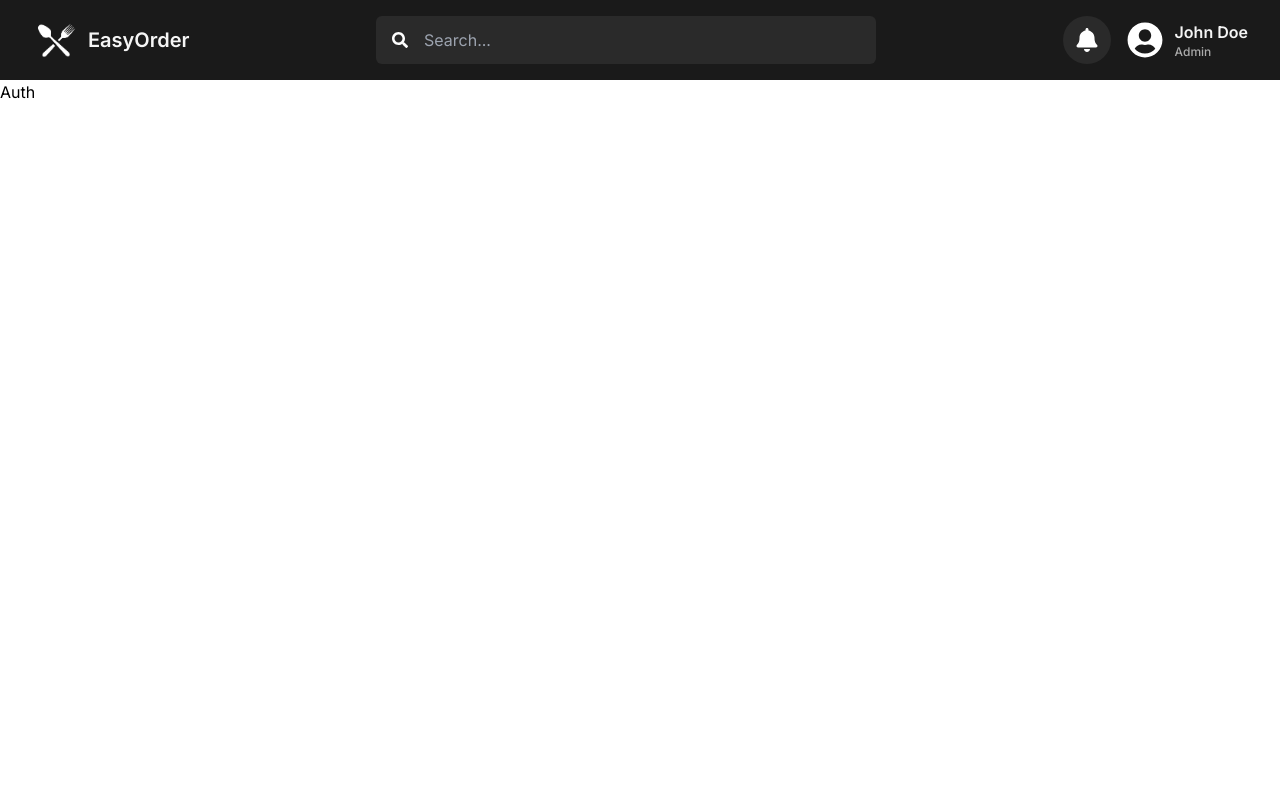
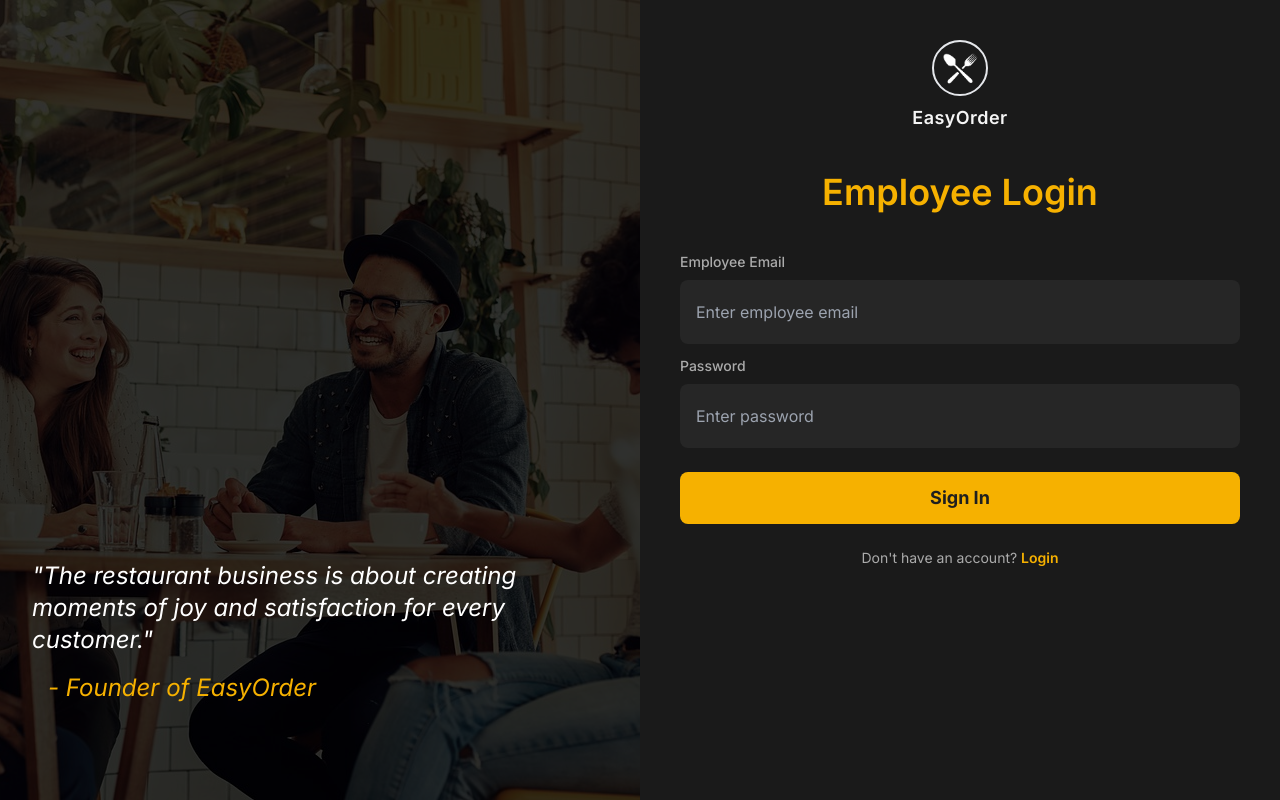
Before and after one commit to AvikNayak22/EasyOrder, a React (Vite) app in the folder pos-frontend/: page /auth in a window 1280 px wide. Built offline with nearby package versions, Linux system fonts and the light colour scheme.

Commit message:
worked on login and register ui design

```diff
--- a/pos-frontend/src/App.jsx
+++ b/pos-frontend/src/App.jsx
@@ -1,11 +1,19 @@
-import { BrowserRouter as Router, Routes, Route } from "react-router-dom";
+import {
+  BrowserRouter as Router,
+  Routes,
+  Route,
+  useLocation,
+} from "react-router-dom";
 import { Auth, Home, Menu, NotFound, Orders, Tables } from "./pages";
 import Header from "./components/shared/Header";
 
-const App = () => {
+function Layout() {
+  const location = useLocation();
+  const hideHeaderRoutes = ["/auth"];
+
   return (
-    <Router>
-      <Header />
+    <>
+      {!hideHeaderRoutes.includes(location.pathname) && <Header />}
       <Routes>
         <Route path="/" element={<Home />} />
         <Route path="/auth" element={<Auth />} />
@@ -14,6 +22,14 @@ const App = () => {
         <Route path="/menu" element={<Menu />} />
         <Route path="*" element={<NotFound />} />
       </Routes>
+    </>
+  );
+}
+
+const App = () => {
+  return (
+    <Router>
+      <Layout />
     </Router>
   );
 };
--- /dev/null
+++ b/pos-frontend/src/components/auth/Login.jsx
@@ -0,0 +1,66 @@
+import { useState } from "react";
+
+const Login = () => {
+  const [formData, setFormData] = useState({
+    email: "",
+    password: "",
+  });
+
+  const handleChange = (e) => {
+    setFormData({ ...formData, [e.target.name]: e.target.value });
+  };
+
+  const handleSubmit = (e) => {
+    e.preventDefault();
+    console.log(e.target.value);
+  };
+
+  return (
+    <div>
+      <form onSubmit={handleSubmit}>
+        <div>
+          <label className="block text-[#ababab] mb-2 mt-3 text-sm font-medium">
+            Employee Email
+          </label>
+          <div className="flex items-center rounded-lg p-5 px-4 bg-[#262626]">
+            <input
+              type="email"
+              name="email"
+              value={formData.email}
+              onChange={handleChange}
+              placeholder="Enter employee email"
+              className="bg-transparent flex-1 text-white focus:outline-none"
+              required
+            />
+          </div>
+        </div>
+
+        <div>
+          <label className="block text-[#ababab] mb-2 mt-3 text-sm font-medium">
+            Password
+          </label>
+          <div className="flex items-center rounded-lg p-5 px-4 bg-[#262626]">
+            <input
+              type="password"
+              name="password"
+              value={formData.password}
+              onChange={handleChange}
+              placeholder="Enter password"
+              className="bg-transparent flex-1 text-white focus:outline-none"
+              required
+            />
+          </div>
+        </div>
+
+        <button
+          type="submit"
+          className="w-full mt-6 py-3 text-lg bg-[#f6b100] text-[#1f1f1f] font-bold rounded-lg"
+        >
+          Sign In
+        </button>
+      </form>
+    </div>
+  );
+};
+
+export default Login;
--- /dev/null
+++ b/pos-frontend/src/components/auth/Register.jsx
@@ -0,0 +1,127 @@
+import { useState } from "react";
+
+const Register = () => {
+  const [formData, setFormData] = useState({
+    name: "",
+    email: "",
+    phone: "",
+    password: "",
+    role: "",
+  });
+
+  const handleChange = (e) => {
+    setFormData({ ...formData, [e.target.name]: e.target.value });
+  };
+
+  const handleRoleSelection = (selectedRole) => {
+    setFormData({ ...formData, role: selectedRole });
+  };
+
+  const handleSubmit = (e) => {
+    e.preventDefault();
+    console.log(e.target.value);
+  };
+
+  return (
+    <div>
+      <form onSubmit={handleSubmit}>
+        <div>
+          <label className="block text-[#ababab] mb-2 text-sm font-medium">
+            Employee Name
+          </label>
+          <div className="flex items-center rounded-lg p-5 px-4 bg-[#262626]">
+            <input
+              type="text"
+              name="name"
+              value={formData.name}
+              onChange={handleChange}
+              placeholder="Enter employee name"
+              className="bg-transparent flex-1 text-white focus:outline-none"
+              required
+            />
+          </div>
+        </div>
+        <div>
+          <label className="block text-[#ababab] mb-2 mt-3 text-sm font-medium">
+            Employee Email
+          </label>
+          <div className="flex items-center rounded-lg p-5 px-4 bg-[#262626]">
+            <input
+              type="email"
+              name="email"
+              value={formData.email}
+              onChange={handleChange}
+              placeholder="Enter employee email"
+              className="bg-transparent flex-1 text-white focus:outline-none"
+              required
+            />
+          </div>
+        </div>
+        <div>
+          <label className="block text-[#ababab] mb-2 mt-3 text-sm font-medium">
+            Employee Phone
+          </label>
+          <div className="flex items-center rounded-lg p-5 px-4 bg-[#262626]">
+            <input
+              type="number"
+              name="phone"
+              value={formData.phone}
+              onChange={handleChange}
+              placeholder="Enter employee phone"
+              className="bg-transparent flex-1 text-white focus:outline-none"
+              required
+            />
+          </div>
+        </div>
+        <div>
+          <label className="block text-[#ababab] mb-2 mt-3 text-sm font-medium">
+            Password
+          </label>
+          <div className="flex items-center rounded-lg p-5 px-4 bg-[#262626]">
+            <input
+              type="password"
+              name="password"
+              value={formData.password}
+              onChange={handleChange}
+              placeholder="Enter password"
+              className="bg-transparent flex-1 text-white focus:outline-none"
+              required
+            />
+          </div>
+        </div>
+        <div>
+          <label className="block text-[#ababab] mb-2 mt-3 text-sm font-medium">
+            Choose your role
+          </label>
+          <div className="flex items-center gap-3 mt-4">
+            {["Waiter", "Cashier", "Admin"].map((role) => {
+              return (
+                <button
+                  key={role}
+                  type="button"
+                  onClick={() => handleRoleSelection(role)}
+                  className={`px-4 py-3 w-full rounded-lg font-semibold ${
+                    formData.role === role
+                      ? "bg-[#f6b100] text-[#1f1f1f]"
+                      : "bg-[#262626] text-[#ababab]"
+                  }`}
+                >
+                  {role}
+                </button>
+              );
+            })}
+          </div>
+        </div>
+
+        <button
+          type="submit"
+          className="w-full mt-6 py-3 text-lg bg-[#f6b100] text-[#1f1f1f] font-bold rounded-lg"
+        >
+          Sign Up
+        </button>
+      </form>
+    </div>
+  );
+};
+
+export default Register;
--- a/pos-frontend/src/pages/Auth.jsx
+++ b/pos-frontend/src/pages/Auth.jsx
@@ -1,7 +1,72 @@
-import React from "react";
+import restaurant from "../assets/images/restaurant-img.jpg";
+import logo from "../assets/images/logo.png";
+import Register from "../components/auth/Register";
+import Login from "../components/auth/Login";
+import { useState } from "react";
 
 const Auth = () => {
-  return <div>Auth</div>;
+  const [isRegister, setIsRegister] = useState(false);
+
+  return (
+    <div className="flex min-h-screen w-full">
+      {/* Left section */}
+      <div className="w-1/2 flex items-center justify-center bg-cover relative">
+        {/* Background image */}
+        <img
+          className="w-full h-full object-cover"
+          src={restaurant}
+          alt="Restaurant Image"
+        />
+
+        {/* Black overlay */}
+        <div className="absolute inset-0 bg-black bg-opacity-80"></div>
+
+        {/* Quote at bottom */}
+        <blockquote className="absolute bottom-10 px-8 mb-10 text-2xl italic text-white">
+          &quot;The restaurant business is about creating moments of joy and
+          satisfaction for every customer.&quot;
+          <br />
+          <span className="block m-4 text-[#f6b100]">
+            - Founder of EasyOrder
+          </span>
+        </blockquote>
+      </div>
+
+      {/* Right section */}
+      <div className="w-1/2 min-h-screen bg-[#1a1a1a] p-10">
+        <div className="flex flex-col items-center gap-2">
+          <img
+            src={logo}
+            alt="Logo"
+            className="h-14 w-14 border-2 rounded-full p-1"
+          />
+          <h1 className="text-lg font-semibold text-[#f5f5f5] tracking-wide">
+            EasyOrder
+          </h1>
+        </div>
+
+        <h2 className="text-4xl text-center mt-10 font-semibold text-[#f6b100] mb-10">
+          {isRegister ? "Employee Registration" : "Employee Login"}
+        </h2>
+
+        {/* components */}
+        {isRegister ? <Register /> : <Login />}
+
+        <div className="flex justify-center mt-6">
+          <p className="text-sm text-[#ababab]">
+            {isRegister ? "Already have an account?" : "Don't have an account?"}{" "}
+            <a
+              onClick={() => setIsRegister(!isRegister)}
+              href="#"
+              className="text-[#f6b100] font-semibold hover:underline"
+            >
+              {isRegister ? "Register" : "Login"}
+            </a>
+          </p>
+        </div>
+      </div>
+    </div>
+  );
 };
 
 export default Auth;
```
Also changed, not shown: pos-frontend/src/assets/images/restaurant-img.jpg.
